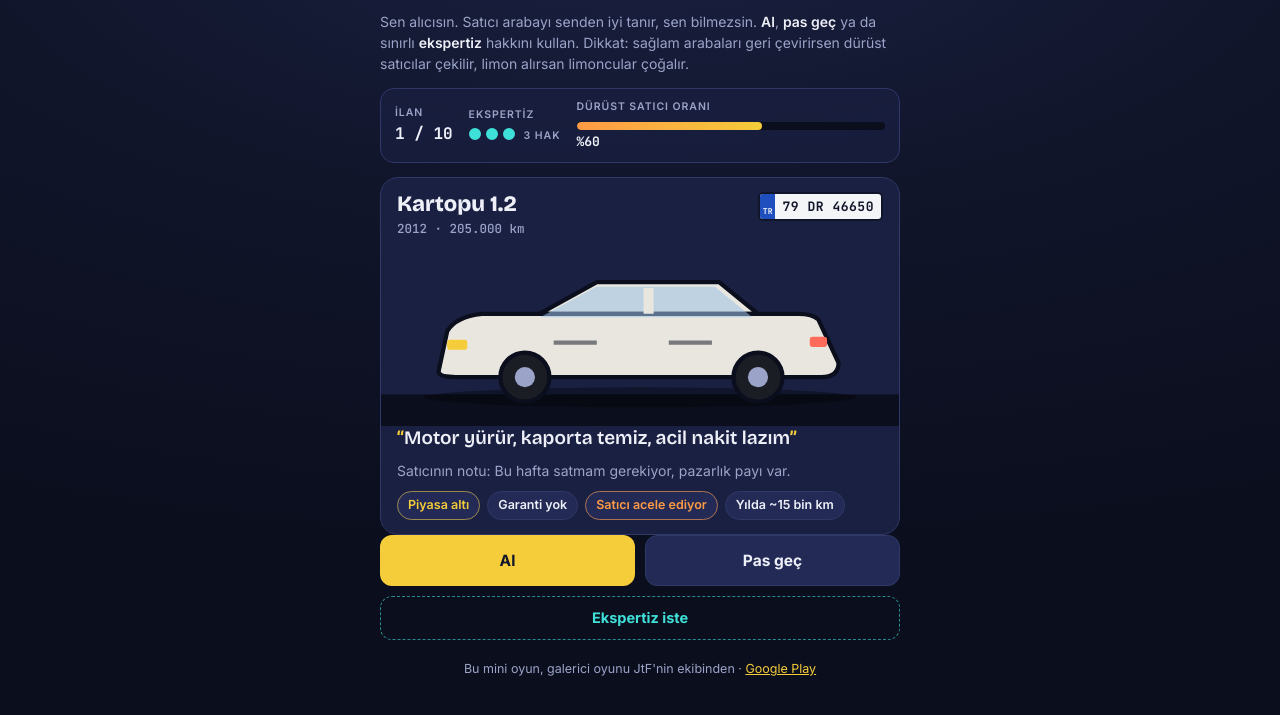
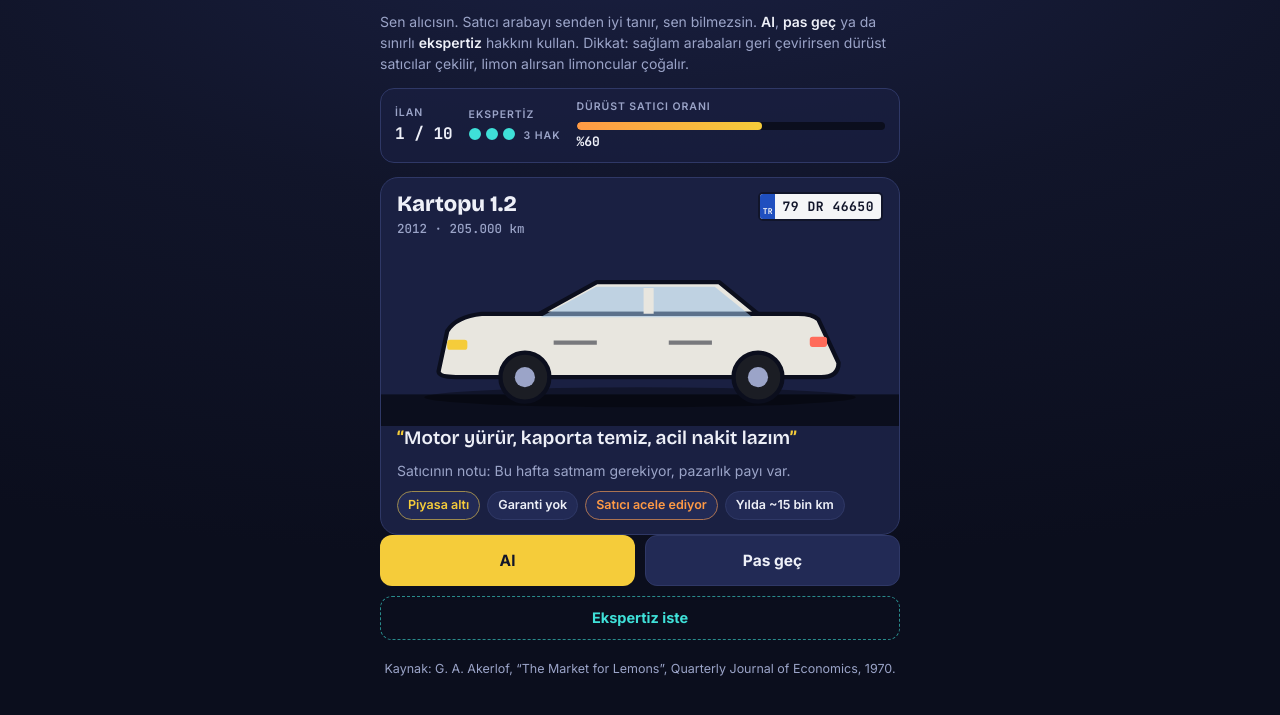
Before and after one commit to JunktoFortune/JunktoFortune.github.io, a plain HTML site: page limon/index.html in a window 1280 px wide. Shown: the part 77-792 px from the top of the page. Drawn offline with nearby package versions, Linux system fonts and the light colour scheme.

Commit message:
Limon mu?: remove Play Store footer, cite Akerlof instead
Co-Authored-By: Claude Opus 5.5 <noreply@anthropic.com>
Claude-Session: https://claude.ai/code/session_01BGyrCNN4JCGi5yW7qTkj7C

```diff
--- a/limon/index.html
+++ b/limon/index.html
@@ -144,7 +144,7 @@ footer a { color: var(--lemon); }
 
   <section id="stage"></section>
 
-  <footer>Bu mini oyun, galerici oyunu JtF'nin ekibinden · <a href="https://play.google.com/store/apps/details?id=com.esgcreativeworks.hurdadanservete" target="_blank" rel="noopener">Google Play</a></footer>
+  <footer>Kaynak: G. A. Akerlof, “The Market for Lemons”, Quarterly Journal of Economics, 1970.</footer>
 </div>
 
 <script>
```
